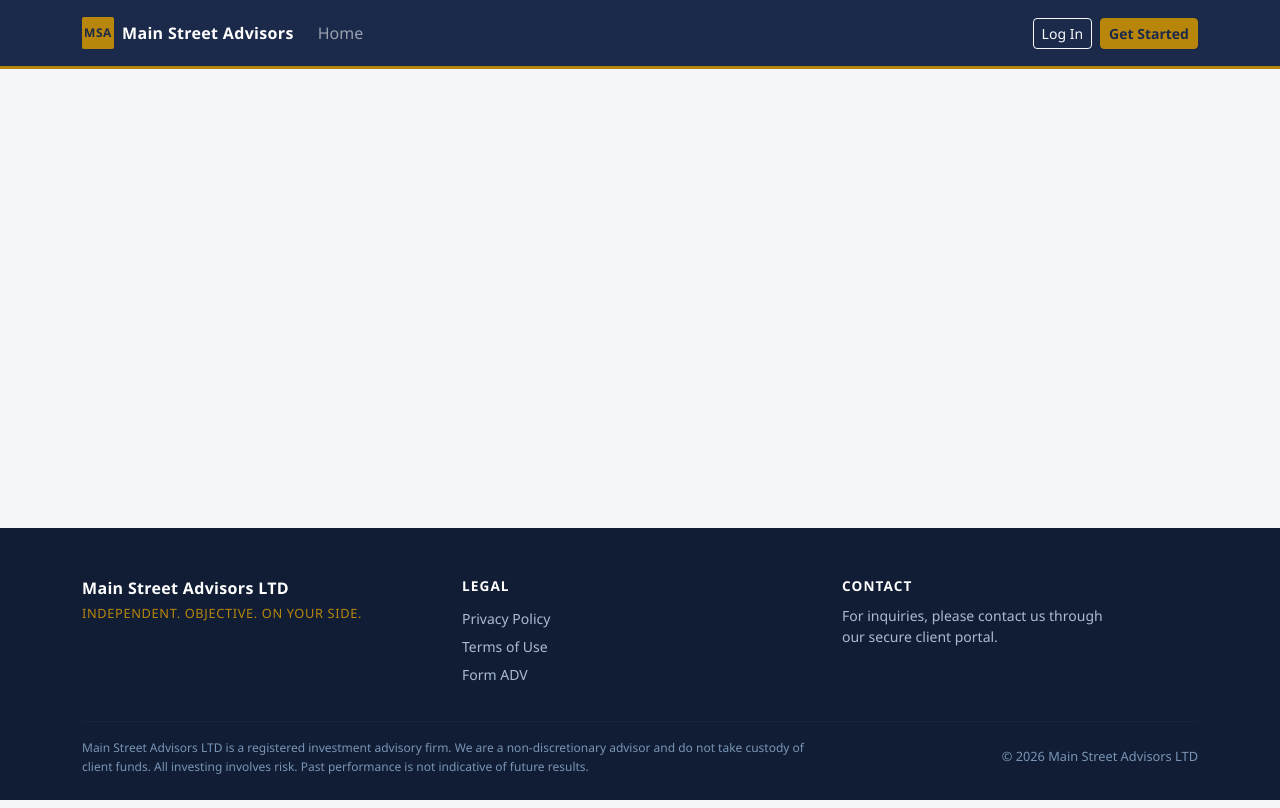
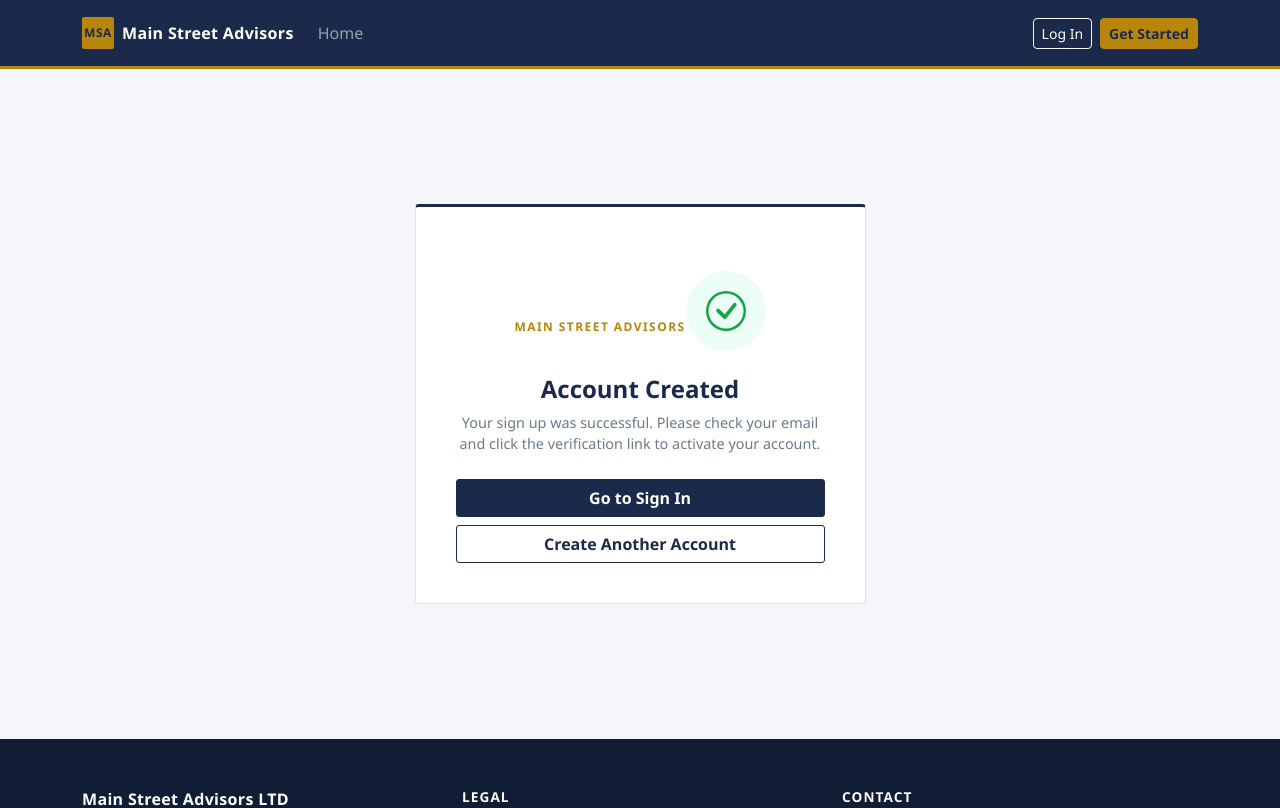
Before and after one commit to seankanderson/msa-ui, a Vue app: page /signup-success in a window 1280 px wide. Shown: the top 808 px of the page. Built offline with nearby package versions, Linux system fonts and the light colour scheme; the HTML template or start-up script is replaced by a standard one.

Commit message:
signup- email verification, sign in and MFA working

```diff
--- a/src/router/index.ts
+++ b/src/router/index.ts
@@ -29,12 +29,17 @@ const router = createRouter({
       name: 'verify-email',
       component: () => import('@/views/auth/VerifyEmailView.vue'),
     },
+    {
+      path: '/signup-success',
+      name: 'signup-success',
+      component: () => import('@/views/auth/SignupSuccessView.vue'),
+    },
   ],
 })
 
 // Redirect authenticated users away from auth pages
 router.beforeEach((to) => {
-  const authPages = ['login', 'signup', 'mfa', 'verify-email']
+  const authPages = ['login', 'signup', 'mfa', 'verify-email', 'signup-success']
   const auth = useAuthStore()
   if (authPages.includes(to.name as string) && auth.isAuthenticated) {
     return { name: 'home' }
--- a/src/services/authService.ts
+++ b/src/services/authService.ts
@@ -3,7 +3,7 @@ import api from './api'
 export interface SignUpRequest {
   email: string
   password: string
-  phoneNumber: string
+  phone: string
   firstName: string
   lastName: string
 }
@@ -31,7 +31,8 @@ export interface LoginResponse {
 
 export interface SendMfaRequest {
   sessionId: string
-  method: 'sms' | 'email'
+  userId: string
+  via: 'sms' | 'email'
 }
 
 export interface SendMfaResponse {
@@ -44,8 +45,9 @@ export interface SendMfaResponse {
 
 export interface VerifyMfaRequest {
   sessionId: string
-  method: 'sms' | 'email'
-  code: string
+  userId: string
+  via: 'sms' | 'email'
+  mfaCode: string
 }
 
 export interface VerifyMfaResponse {
@@ -60,7 +62,6 @@ export interface VerifyMfaResponse {
 }
 
 export interface VerifyEmailRequest {
-  userId: string
   token: string
 }
 
--- a/src/views/auth/MfaView.vue
+++ b/src/views/auth/MfaView.vue
@@ -30,7 +30,8 @@ async function sendCode() {
   try {
     const result = await auth.sendMfa({
       sessionId: auth.pendingSessionId,
-      method: selectedMethod.value,
+      userId: auth.pendingUserId ?? '',
+      via: selectedMethod.value,
     })
     if (result.success) {
       maskedDestination.value = result.maskedDestination
@@ -53,8 +54,9 @@ async function handleVerify() {
   try {
     const result = await auth.verifyMfa({
       sessionId: auth.pendingSessionId,
-      method: selectedMethod.value,
-      code: otpCode.value.trim(),
+      userId: auth.pendingUserId ?? '',
+      via: selectedMethod.value,
+      mfaCode: otpCode.value.trim(),
     })
     if (result.success) {
       router.push('/')
--- /dev/null
+++ b/src/views/auth/SignupSuccessView.vue
@@ -0,0 +1,140 @@
+<script setup lang="ts">
+import { computed } from 'vue'
+import { useRoute } from 'vue-router'
+
+const route = useRoute()
+
+const email = computed(() => {
+  const value = route.query.email
+  return typeof value === 'string' ? value : ''
+})
+</script>
+
+<template>
+  <div class="msa-auth-page">
+    <div class="container">
+      <div class="row justify-content-center">
+        <div class="col-sm-10 col-md-8 col-lg-5">
+          <div class="msa-auth-card text-center">
+            <RouterLink to="/" class="msa-auth-brand">Main Street Advisors</RouterLink>
+
+            <div class="msa-status-icon msa-status-success my-4">
+              <svg xmlns="http://www.w3.org/2000/svg" width="40" height="40" fill="currentColor" viewBox="0 0 16 16">
+                <path d="M10.97 4.97a.75.75 0 0 1 1.07 1.05l-3.99 4.99a.75.75 0 0 1-1.08.02L4.324 8.384a.75.75 0 1 1 1.06-1.06l2.094 2.093 3.473-4.425z"/>
+                <path d="M8 15A7 7 0 1 1 8 1a7 7 0 0 1 0 14m0 1A8 8 0 1 0 8 0a8 8 0 0 0 0 16"/>
+              </svg>
+            </div>
+
+            <h1 class="msa-auth-title">Account Created</h1>
+            <p class="msa-auth-sub mt-2">
+              Your sign up was successful. Please check your email and click the verification link to activate your account.
+            </p>
+            <p v-if="email" class="msa-email mt-2">
+              Verification email sent to <strong>{{ email }}</strong>
+            </p>
+
+            <div class="d-grid gap-2 mt-4">
+              <RouterLink class="btn btn-primary-msa" to="/login">
+                Go to Sign In
+              </RouterLink>
+              <RouterLink class="btn btn-outline-navy" to="/signup">
+                Create Another Account
+              </RouterLink>
+            </div>
+          </div>
+        </div>
+      </div>
+    </div>
+  </div>
+</template>
+
+<style scoped>
+.msa-auth-page {
+  min-height: calc(100vh - 130px);
+  background-color: var(--msa-light-gray);
+  display: flex;
+  align-items: center;
+  padding: 3rem 0;
+}
+
+.msa-auth-card {
+  background: #fff;
+  border-radius: 4px;
+  border: 1px solid #dde3ec;
+  border-top: 3px solid var(--msa-navy);
+  padding: 2.5rem;
+}
+
+.msa-auth-brand {
+  display: inline-block;
+  font-size: 0.75rem;
+  font-weight: 700;
+  text-transform: uppercase;
+  letter-spacing: 0.12em;
+  color: var(--msa-gold);
+  text-decoration: none;
+  margin-bottom: 1rem;
+}
+
+.msa-auth-title {
+  font-size: 1.5rem;
+  font-weight: 700;
+  color: var(--msa-navy);
+  margin-bottom: 0.25rem;
+}
+
+.msa-auth-sub {
+  color: #6b7a8d;
+  font-size: 0.9rem;
+  margin: 0;
+}
+
+.msa-email {
+  color: #4a5568;
+  font-size: 0.9rem;
+}
+
+.msa-status-icon {
+  display: inline-flex;
+  align-items: center;
+  justify-content: center;
+  width: 5rem;
+  height: 5rem;
+  border-radius: 50%;
+}
+
+.msa-status-success {
+  background-color: #ecfdf5;
+  color: #16a34a;
+}
+
+.btn-primary-msa {
+  background-color: var(--msa-navy);
+  border-color: var(--msa-navy);
+  color: #fff;
+  font-weight: 600;
+  border-radius: 3px;
+  display: inline-block;
+}
+
+.btn-primary-msa:hover {
+  background-color: #142038;
+  border-color: #142038;
+  color: #fff;
+}
+
+.btn-outline-navy {
+  background-color: transparent;
+  border: 1px solid var(--msa-navy);
+  color: var(--msa-navy);
+  font-weight: 600;
+  border-radius: 3px;
+  display: inline-block;
+  text-decoration: none;
+}
+
+.btn-outline-navy:hover {
+  background-color: var(--msa-navy);
+  color: #fff;
+}
+</style>
--- a/src/views/auth/SignupView.vue
+++ b/src/views/auth/SignupView.vue
@@ -10,13 +10,40 @@ const form = ref({
   firstName: '',
   lastName: '',
   email: '',
-  phoneNumber: '',
+  phone: '',
   password: '',
   confirmPassword: '',
   agreeToTerms: false,
 })
 const error = ref('')
+const phoneError = ref('')
 const loading = ref(false)
+
+// Normalise input to E.164 (+[country][number], 7–15 digits after +).
+// Strips spaces, dashes, dots, parentheses then prepends +1 for bare 10-digit US numbers.
+function normalizePhone(value: string): string {
+  const digits = value.replace(/[\s().+-]/g, '')
+  if (digits.length === 10) return `+1${digits}`
+  if (value.startsWith('+')) return `+${digits}`
+  return `+${digits}`
+}
+
+function validatePhone(value: string): string | null {
+  const e164 = /^\+[1-9]\d{6,14}$/
+  if (!value) return 'Mobile phone number is required.'
+  if (!e164.test(value)) return 'Enter a valid number in E.164 format, e.g. +12125551234'
+  return null
+}
+
+function handlePhoneBlur() {
+  const normalized = normalizePhone(form.value.phone)
+  if (/^\+[1-9]\d{6,14}$/.test(normalized)) {
+    form.value.phone = normalized
+    phoneError.value = ''
+  } else {
+    phoneError.value = validatePhone(form.value.phone) ?? ''
+  }
+}
 
 function validatePassword(password: string): string | null {
   if (password.length < 8) return 'Password must be at least 8 characters.'
@@ -32,6 +59,14 @@ async function handleSubmit() {
     error.value = 'Passwords do not match.'
     return
   }
+  const normalized = normalizePhone(form.value.phone)
+  const phErr = validatePhone(normalized)
+  if (phErr) {
+    phoneError.value = phErr
+    return
+  }
+  form.value.phone = normalized
+  phoneError.value = ''
   const pwErr = validatePassword(form.value.password)
   if (pwErr) {
     error.value = pwErr
@@ -48,11 +83,14 @@ async function handleSubmit() {
       firstName: form.value.firstName,
       lastName: form.value.lastName,
       email: form.value.email,
-      phoneNumber: form.value.phoneNumber,
+      phone: form.value.phone,
       password: form.value.password,
     })
     if (result.success) {
-      router.push('/verify-email')
+      router.push({
+        name: 'signup-success',
+        query: { email: form.value.email },
+      })
     } else {
       error.value = result.message || 'Registration failed. Please try again.'
     }
@@ -128,13 +166,16 @@ async function handleSubmit() {
                 </label>
                 <input
                   id="phoneNumber"
-                  v-model="form.phoneNumber"
+                  v-model="form.phone"
                   type="tel"
-                  class="form-control"
+                  :class="['form-control', phoneError ? 'is-invalid' : '']"
                   autocomplete="tel"
                   required
                   placeholder="+1 (555) 000-0000"
+                  @blur="handlePhoneBlur"
                 />
+                <div v-if="phoneError" class="invalid-feedback">{{ phoneError }}</div>
+                <div v-else class="msa-field-hint mt-1">Include country code, e.g. +12125551234</div>
               </div>
 
               <div class="mb-3">
--- a/src/views/auth/VerifyEmailView.vue
+++ b/src/views/auth/VerifyEmailView.vue
@@ -11,17 +11,19 @@ const success = ref(false)
 const error = ref('')
 
 onMounted(async () => {
-  const userId = route.query.userId as string
   const token = route.query.token as string
+  const email = route.query.email as string
 
-  if (!userId || !token) {
-    verifying.value = false
-    error.value = 'Invalid or missing verification link. Please request a new one.'
+  if (!token) {
+    router.replace({
+      name: 'signup-success',
+      query: email ? { email } : undefined,
+    })
     return
   }
 
   try {
-    const { data } = await authService.verifyEmail({ userId, token })
+    const { data } = await authService.verifyEmail({ token })
     success.value = data.success
     if (!data.success) {
       error.value = data.message || 'Verification failed. The link may have expired.'
```
Also changed, not shown: meta/openapi.yaml (+19 -6 lines).
